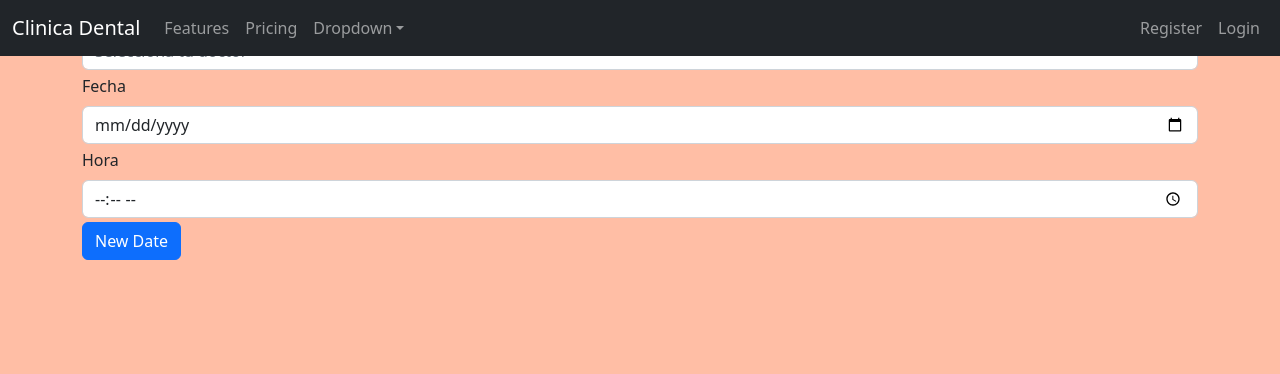
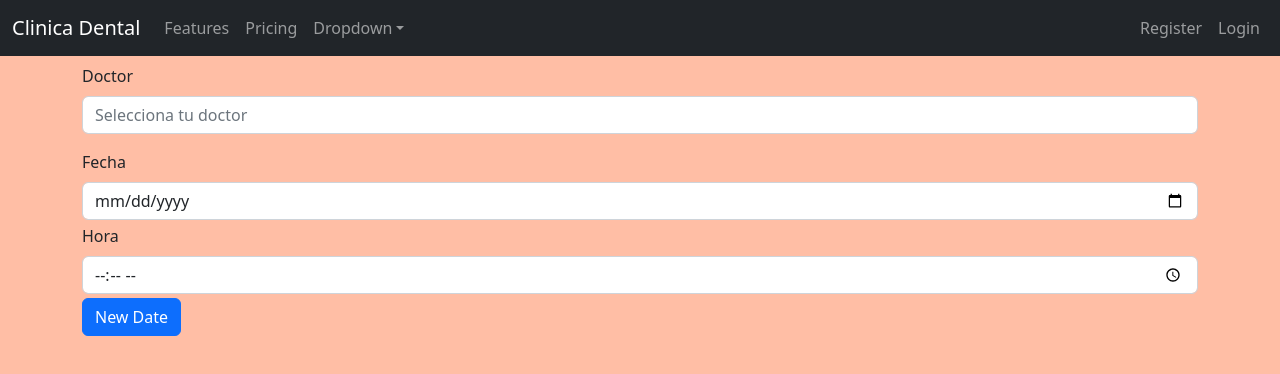
Before and after one commit to s0usaa/dav-geekshub-fsd-react, a React (Vite) app: page /appointment/create in a window 1280 px wide. Shown: the top 374 px of the page. Built offline with nearby package versions, Linux system fonts and the light colour scheme.

Commit message:
chore: Intento de arreglar que el usuario pueda crear una cita

```diff
--- a/src/helpers/useful.js
+++ b/src/helpers/useful.js
@@ -33,7 +33,7 @@ export const validate = (name, data, required) => {
         return { message: "Rellena los campos", validated: false };
       } else if (data.length < 5) {
         return {
-          message: "El password tiene que tener mas de 8 caracteres",
+          message: "El password tiene que tener mas de 4 caracteres",
           validated: false,
         };
       }
--- a/src/layout/appointmentWeb/AppointmentWeb.jsx
+++ b/src/layout/appointmentWeb/AppointmentWeb.jsx
@@ -29,7 +29,6 @@ export const AppointmentWeb = () => {
           {userAppointment.map((citas) => {
             return (
               <>
-
                 <div key={citas.id}>
                   <div className="appointmentDiv">Doctor</div>
                   <div>{citas.doctor_id}</div>
--- a/src/layout/newappointment/NewAppointment.css
+++ b/src/layout/newappointment/NewAppointment.css
@@ -0,0 +1,4 @@
+.appointmentDivs{
+    height: 100vh;
+    margin-top: 4em;
+}
--- a/src/layout/newappointment/NewAppointment.jsx
+++ b/src/layout/newappointment/NewAppointment.jsx
@@ -5,18 +5,21 @@ import { useNavigate } from 'react-router-dom'
 import { InputText } from '../../components/inputtext/InputText';
 import { createCitas } from '../../services/apiCalls';
 import { userData } from '../userSlice';
+import './NewAppointment.css'
 
 export const NewAppointment = () => {
 
 const navigate = useNavigate();
 const [welcome, setWelcome] = useState("");
 const reduxCredentials = useSelector(userData)
-const [newAppointmet, setNewAppointment] = useState({
+const [newAppointment, setNewAppointment] = useState({
     doctor_id: "",
-    // patient_id: reduxCredentials.credentials,
+    patient_id: reduxCredentials.credentials,
     date: "",
     hour: ""
 })
+
+console.log(newAppointment);
 
 // console.log(reduxCredentials.credentials);
 
@@ -26,17 +29,17 @@ const inputHandler = (e) => {
         [e.target.name]:e.target.value
     }));
 }
-console.log(newAppointmet);
+// console.log(newAppointment);
 
 const checkError = (e) => {
-
+  console.log("holaquease");
 }
 
 const createAppointment = ()=> {
-    createCitas(newAppointmet, reduxCredentials.credentials.token)
+    createCitas(reduxCredentials.credentials.token, newAppointment)
     .then(resultado =>{
         setNewAppointment(resultado.data)
-        setWelcome(`Cita creada correctamente para el dia: ${newAppointmet.date}`)
+        setWelcome(`Cita creada correctamente para el dia: ${newAppointment.date}`)
         setTimeout(()=>{
             navigate('/appointmentweb');
         },2500);
@@ -48,17 +51,16 @@ const createAppointment = ()=> {
 
   return (
     <Container>
-        <Row>
+        <Row className='appointmentDivs'>
             <Col>
             <Form>
-            <Form.Group className="mb-1" controlId="formBasicDoctor">
+            <Form.Group className="mb-3" controlId="formBasicDoctor">
               <Form.Label>Doctor</Form.Label>
               <InputText
                 className={""}
                 type={"number"}
                 name={"doctor_id"}
                 placeholder={"Selecciona tu doctor"}
-                required={true}
                 changeFunction={(e) => inputHandler(e)}
                 blurFunction={(e) => checkError(e)}
               />
@@ -70,7 +72,6 @@ const createAppointment = ()=> {
                 type={"date"}
                 name={"date"}
                 placeholder={"Selecciona tu doctor"}
-                required={true}
                 changeFunction={(e) => inputHandler(e)}
                 blurFunction={(e) => checkError(e)}
               />
@@ -82,7 +83,6 @@ const createAppointment = ()=> {
                 type={"time"}
                 name={"hour"}
                 placeholder={"Selecciona tu doctor"}
-                required={true}
                 changeFunction={(e) => inputHandler(e)}
                 blurFunction={(e) => checkError(e)}
               />
--- a/src/services/apiCalls.js
+++ b/src/services/apiCalls.js
@@ -47,11 +47,11 @@ export const getAppointment = async (token) =>{
 }
 
 //Crear citas Usuario
-export const createCitas = async (body, token) => {
+export const createCitas = async (body,token, userId) => {
   let config = {
     headers: {
       'Authorization' : `Bearer ${token}`
     }
   }
-  return await axios.post(`${root}appointment`, body, config);
+  return await axios.post(`${root}appointment`,body, config, userId);
 }
```
